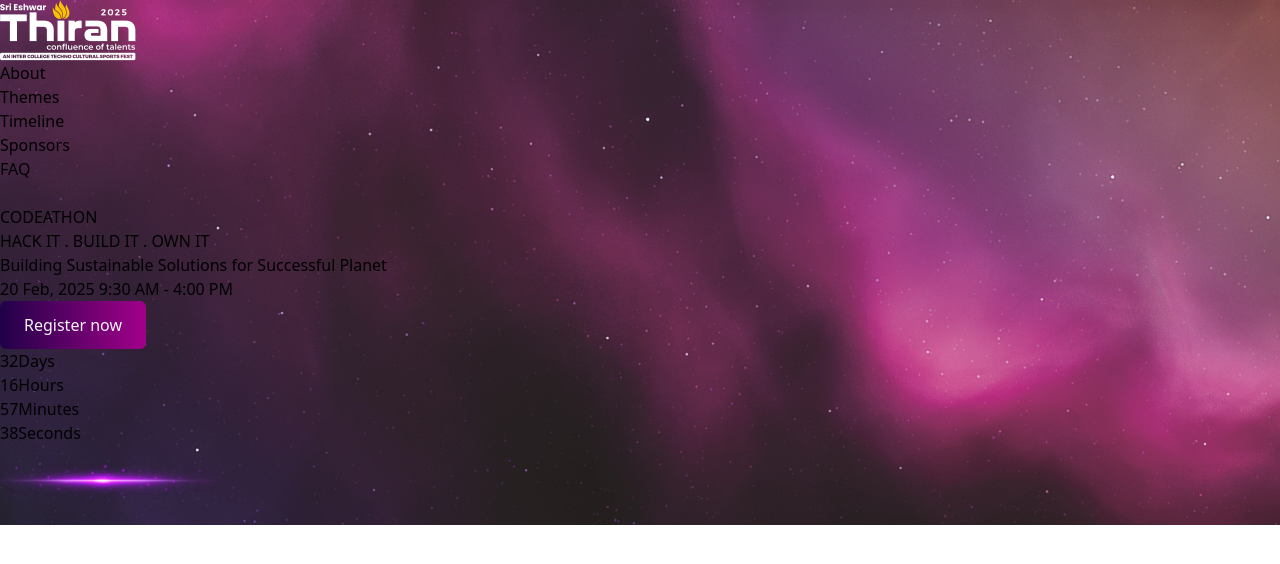
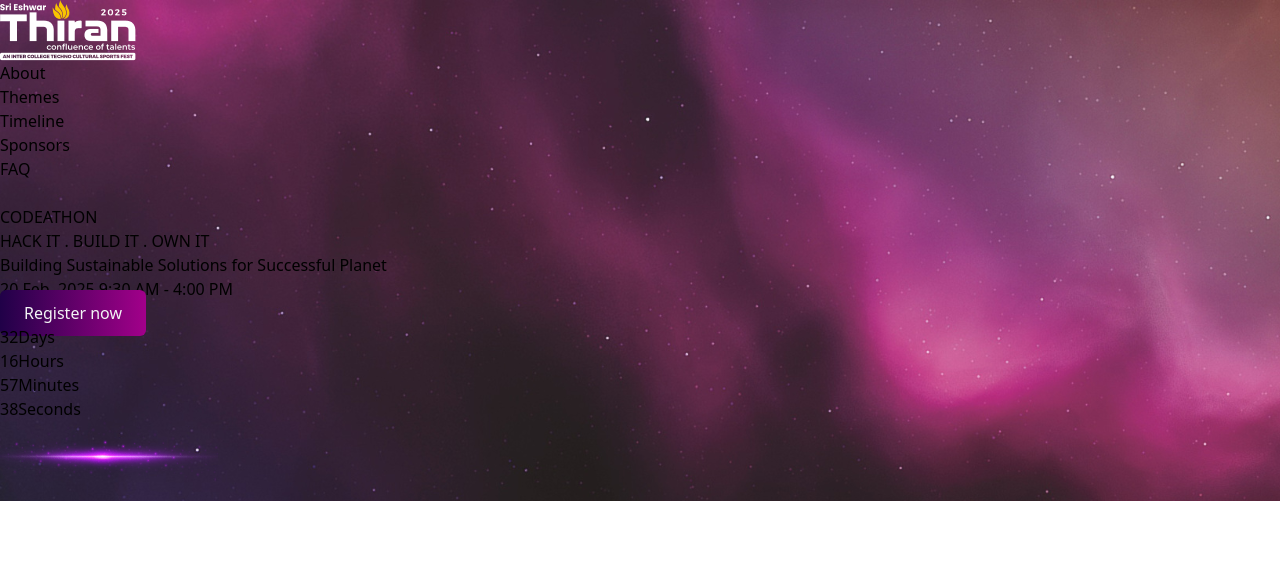
Before and after one commit to muruga21/codeathon, a React (Vite) app: page / in a window 1280 px wide. Shown: the top 564 px of the page. Built offline with nearby package versions, Linux system fonts and the light colour scheme.

Commit message:
Update index.tsx

```diff
--- a/src/Home/index.tsx
+++ b/src/Home/index.tsx
@@ -81,9 +81,9 @@ const Home: React.FC = () => {
         <div className="flex justify-center mt-8">
           <p className="mb-8 text-[#F3F4F5] font-bold text-2xl">20 Feb, 2025 9:30 AM - 4:00 PM</p>
         </div>
-        <button className="gradient-button text-lg sm:text-xl md:text-2xl font-semibold px-4 sm:px-6 md:px-8 py-2 sm:py-3 md:py-4">
+       <a href="https://docs.google.com/forms/d/e/1FAIpQLSchw2TJX7HNnYJlGXx13jlzk9KjDT6NBYXz1gL0PMcQDjBy8g/viewform" target="_blank" rel="noopener noreferrer" className="gradient-button text-lg sm:text-xl md:text-2xl font-semibold px-4 sm:px-6 md:px-8 py-2 sm:py-3 md:py-4">
           Register now
-        </button>
+        </a>
       </div>
 
       {/* Countdown */}
```
